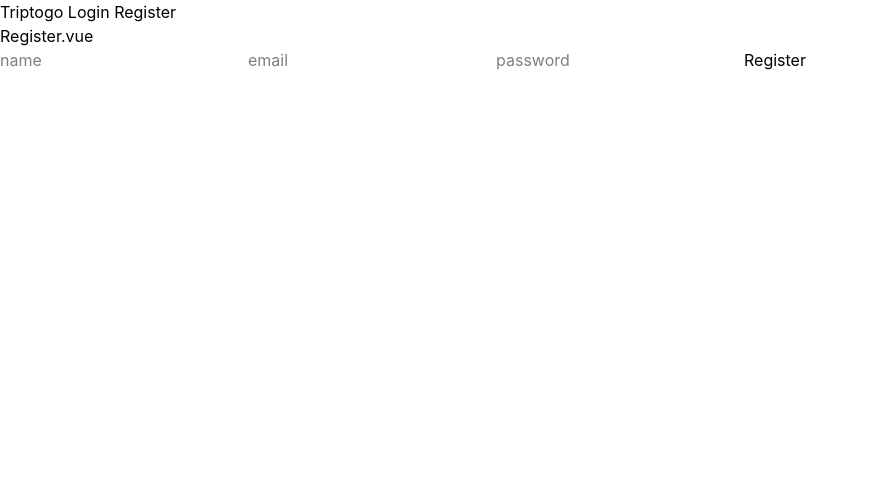
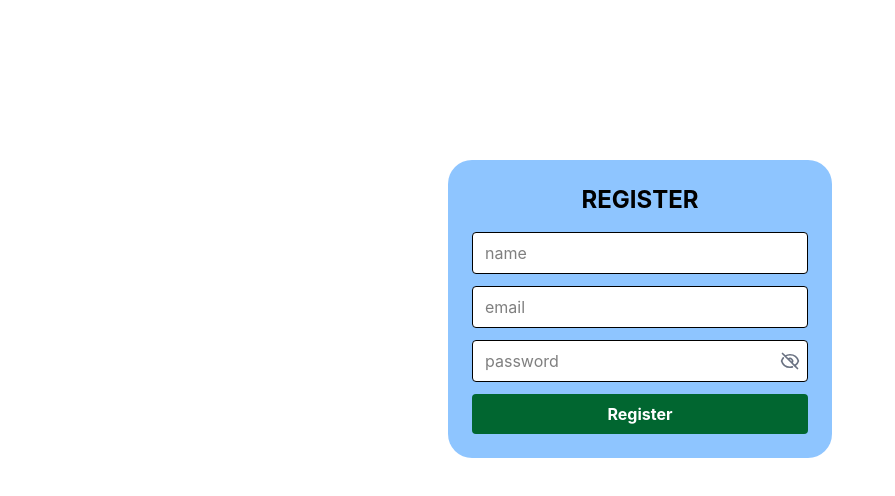
Before and after one commit to tejabaskara/TripToGo-v2, a Vue app in the folder frontend/: page /register in a window 1280 px wide. Shown: the top 496 px of the page, without its empty margins (0-895 px from the left). Built offline with nearby package versions, Linux system fonts and the light colour scheme; no server answers.

Commit message:
adding style in login and register

```diff
--- a/frontend/src/App.vue
+++ b/frontend/src/App.vue
@@ -1,8 +1,9 @@
 <script setup>
 import { onMounted } from 'vue'
 import { useAuth } from './composables/useAuth'
-import { useRouter } from 'vue-router'
+import {useRoute, useRouter } from 'vue-router'
 
+const route = useRoute()
 const router = useRouter()
 const { isLoggedIn, fetchUser, user, isAdmin, logout } = useAuth()
 
@@ -21,7 +22,7 @@ onMounted(() => {
 </script>
 
 <template>
- <nav>
+ <nav v-if="!route.meta.hideNav">
     <RouterLink to="/">
         Triptogo
     </RouterLink>
--- a/frontend/src/router/index.js
+++ b/frontend/src/router/index.js
@@ -5,8 +5,8 @@ const history = createWebHistory()
 
 const routes = [
   { path: '/', name: 'home', component: () => import('../views/Home.vue') },
-  { path: '/login', name: 'login', component: () => import('../views/Login.vue') },
-  { path: '/register', name: 'register', component: () => import('../views/Register.vue') },
+  { path: '/login', name: 'login', meta: {hideNav: true}, component: () => import('../views/Login.vue') },
+  { path: '/register', name: 'register', meta : {hideNav: true}, component: () => import('../views/Register.vue') },
   { path: '/places/:id', name: 'placeDetail', component: () => import('../views/PlaceDetail.vue') },
   { path: '/admin/places', name: 'adminPlaces', meta: {admin: true} , component: () => import('../views/AdminPlaces.vue') },
   { path: '/admin/places/create', name: 'adminPlaceCreate', meta:{admin: true},component: ()=> import ('../views/AdminPlaceForm.vue') },
--- a/frontend/src/views/Login.vue
+++ b/frontend/src/views/Login.vue
@@ -1,5 +1,5 @@
 <script setup>
-import { ref } from 'vue';
+import { ref, Text } from 'vue';
 import { useAuth } from '../composables/useAuth'
 import { useRouter } from 'vue-router'
 
@@ -11,7 +11,7 @@ const password = ref('')
 const formError = ref({})
 const submitting = ref(false)
 const error =  ref('')
-
+const showPassword = ref(false)
 
 async function submit() {
   submitting.value = true
@@ -35,12 +35,32 @@ async function submit() {
 </script>
 
 <template>
-    <h1>Login.vue</h1>
-    <form @submit.prevent="submit">
-        <p v-if="error">{{error}}</p>
-        <input v-model="email" type="email" placeholder="email" required>
-        <p v-if="formError.email">{{ formError.email[0] }}</p>
-        <input v-model="password" type="password" placeholder="password" required>
-        <button :disabled="submitting">Login</button>
-    </form>
+    <div class="max-w-sm mx-auto mt-40 p-6 text-center bg-blue-300 rounded-3xl">
+        <h1 class="text-2xl font-bold mb-4">LOGIN</h1>
+        <form @submit.prevent="submit" class="flex flex-col gap-3">
+            <input v-model="email" type="email" placeholder="email" class="border rounded px-3 py-2 bg-white" required>
+            <div class="relative">
+                <input v-model="password" :type="showPassword ? 'text' : 'password'" placeholder="password" required
+                class="border rounded px-3 py-2 pr-10 w-full bg-white">
+
+                <button type="button" @click="showPassword = !showPassword"
+                    class="absolute right-2 top-1/2 -translate-y-1/2 text-gray-500">
+                    <svg v-if="showPassword" xmlns="http://www.w3.org/2000/svg" viewBox="0 0 24 24" fill="none"
+                        stroke="currentColor" stroke-width="2" class="w-5 h-5">
+                        <path stroke-linecap="round" stroke-linejoin="round"
+                            d="M2.036 12.322a1.012 1.012 0 010-.639C3.423 7.51 7.36 4.5 12 4.5c4.638 0 8.573 3.007 9.963 7.178.07.207.07.431 0 .639C20.577 16.49 16.64 19.5 12 19.5c-4.638 0-8.573-3.007-9.963-7.178z" />
+                        <path stroke-linecap="round" stroke-linejoin="round" d="M15 12a3 3 0 11-6 0 3 3 0 016 0z" />
+                    </svg>
+                    <svg v-else xmlns="http://www.w3.org/2000/svg" viewBox="0 0 24 24" fill="none"
+                        stroke="currentColor" stroke-width="2" class="w-5 h-5">
+                        <path stroke-linecap="round" stroke-linejoin="round"
+                            d="M3.98 8.223A10.477 10.477 0 001.934 12C3.226 16.338 7.244 19.5 12 19.5c.993 0 1.953-.138 2.863-.395M6.228 6.228A10.45 10.45 0 0112 4.5c4.756 0 8.774 3.162 10.066 7.498a10.523 10.523 0 01-4.293 5.774M6.228 6.228L3 3m3.228 3.228l3.65 3.65m7.894 7.894L21 21m-3.228-3.228l-3.65-3.65m0 0a3 3 0 10-4.243-4.243m4.242 4.242L9.88 9.88" />
+                    </svg>
+                </button>
+            </div>
+            <p v-if="formError.email" class="text-red-600">{{ formError.email[0] }}</p>
+            <p v-if="error" class="text-red-600">{{error}}</p>
+            <button :disabled="submitting" class="bg-green-800 text-white font-bold rounded py-2 disabled:opacity-50">Login</button>
+        </form>
+    </div>
 </template>
--- a/frontend/src/views/Register.vue
+++ b/frontend/src/views/Register.vue
@@ -12,6 +12,7 @@ const password = ref('')
 const formError = ref({})
 const submitting = ref(false)
 const error = ref('')
+const showPassword = ref(false)
 
 async function submit() {
   submitting.value = true
@@ -33,12 +34,33 @@ async function submit() {
 </script>
 
 <template>
-    <h1>Register.vue</h1>
-    <form @submit.prevent="submit">
-            <input v-model="name" placeholder="name" required></input>
-            <input v-model="email" type="email" placeholder="email" required>
+    <div class="max-w-sm mx-auto mt-40 p-6 text-center bg-blue-300 rounded-3xl">
+        <h1 class="text-2xl font-bold mb-4">REGISTER</h1>
+        <form @submit.prevent="submit" class="flex flex-col gap-3">
+            <input v-model="name" placeholder="name" class="border rounded px-3 py-2 bg-white" required></input>
+            <input v-model="email" type="email" placeholder="email" class="border rounded px-3 py-2 bg-white" required>
+            <div class="relative">
+                            <input v-model="password" :type="showPassword ? 'text' : 'password'" placeholder="password" required
+                            class="border rounded px-3 py-2 pr-10 w-full bg-white">
+
+                            <button type="button" @click="showPassword = !showPassword"
+                                class="absolute right-2 top-1/2 -translate-y-1/2 text-gray-500">
+                                <svg v-if="showPassword" xmlns="http://www.w3.org/2000/svg" viewBox="0 0 24 24" fill="none"
+                                    stroke="currentColor" stroke-width="2" class="w-5 h-5">
+                                    <path stroke-linecap="round" stroke-linejoin="round"
+                                        d="M2.036 12.322a1.012 1.012 0 010-.639C3.423 7.51 7.36 4.5 12 4.5c4.638 0 8.573 3.007 9.963 7.178.07.207.07.431 0 .639C20.577 16.49 16.64 19.5 12 19.5c-4.638 0-8.573-3.007-9.963-7.178z" />
+                                    <path stroke-linecap="round" stroke-linejoin="round" d="M15 12a3 3 0 11-6 0 3 3 0 016 0z" />
+                                </svg>
+                                <svg v-else xmlns="http://www.w3.org/2000/svg" viewBox="0 0 24 24" fill="none"
+                                    stroke="currentColor" stroke-width="2" class="w-5 h-5">
+                                    <path stroke-linecap="round" stroke-linejoin="round"
+                                        d="M3.98 8.223A10.477 10.477 0 001.934 12C3.226 16.338 7.244 19.5 12 19.5c.993 0 1.953-.138 2.863-.395M6.228 6.228A10.45 10.45 0 0112 4.5c4.756 0 8.774 3.162 10.066 7.498a10.523 10.523 0 01-4.293 5.774M6.228 6.228L3 3m3.228 3.228l3.65 3.65m7.894 7.894L21 21m-3.228-3.228l-3.65-3.65m0 0a3 3 0 10-4.243-4.243m4.242 4.242L9.88 9.88" />
+                                </svg>
+                            </button>
+                        </div>
+            <p v-if="error" class="text-red-600">{{error}}</p>
             <p v-if="formError.email">{{ formError.email[0] }}</p>
-            <input v-model="password" type="password" placeholder="password" required>
-            <button :disabled="submitting">Register</button>
+            <button :disabled="submitting" class="bg-green-800 text-white font-bold rounded py-2 disabled:opacity-50">Register</button>
         </form>
+    </div>
 </template>
```
